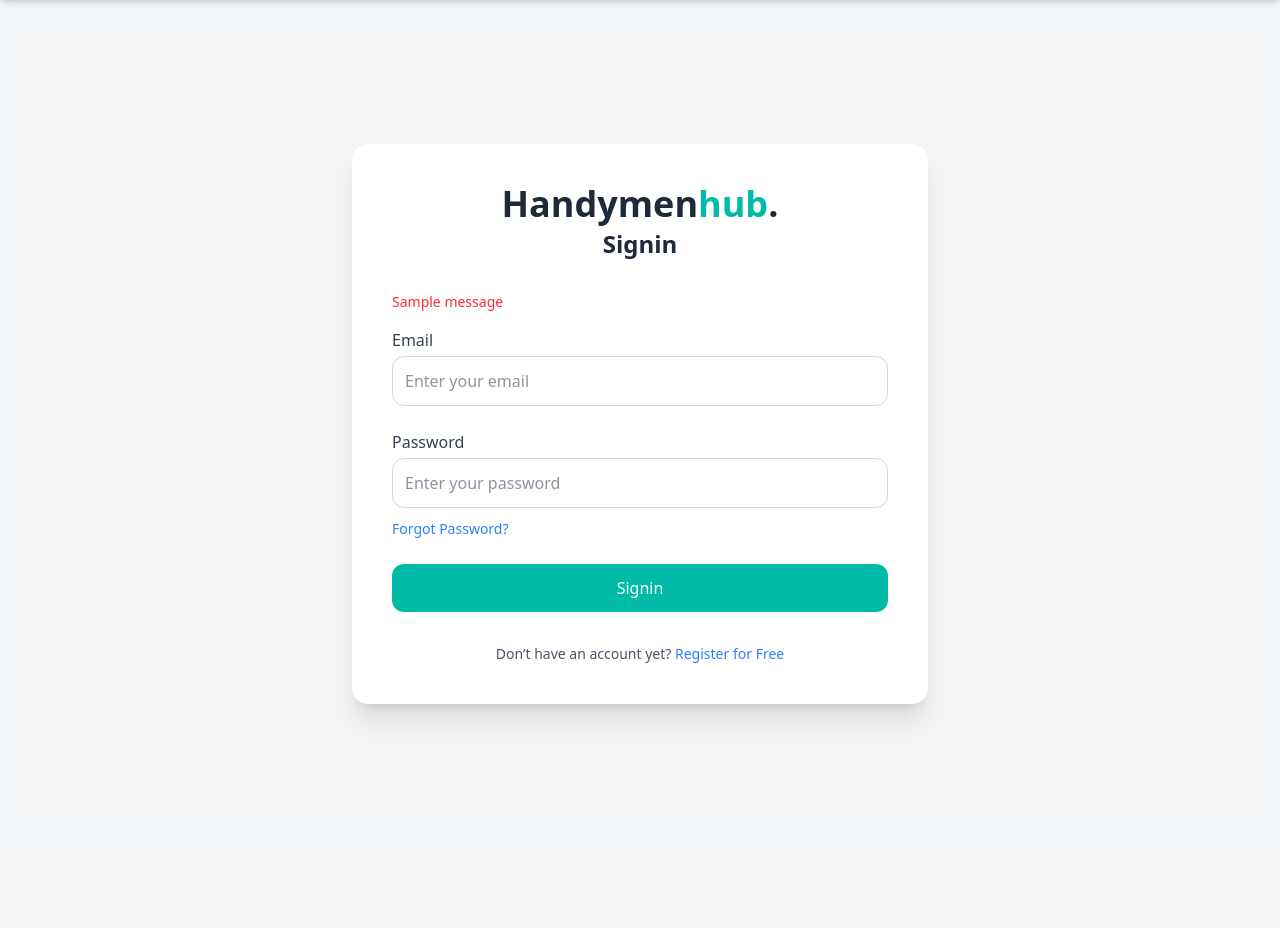
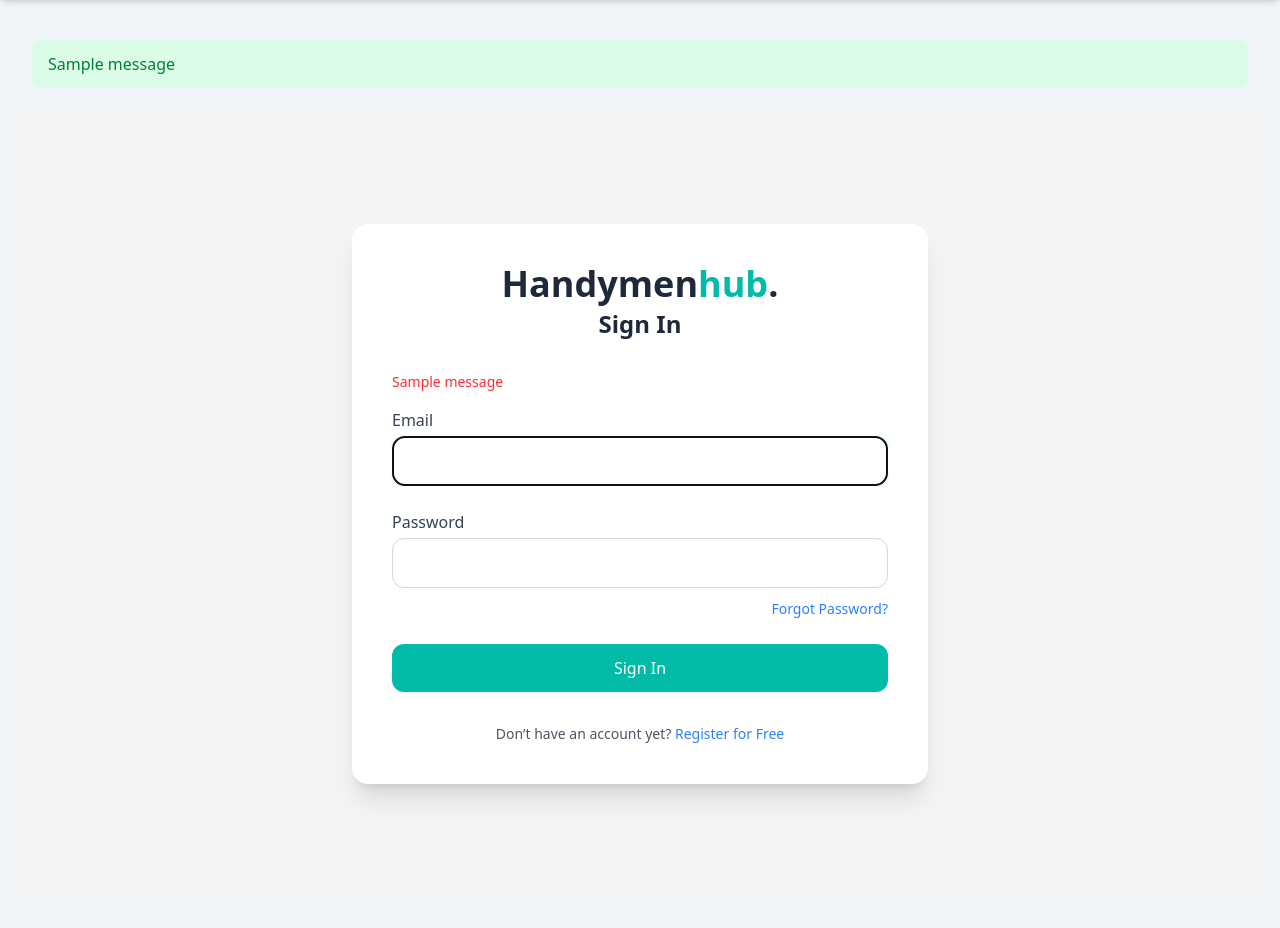
Before and after one commit to olugbengaakindele/handyhub, a Django app: page /login/ in a window 1280 px wide. Shown: the part 64-992 px from the top of the page. Before the commit the page ends 783 px from the top, so only its background shows below. Run offline with Django 5.2, Linux system fonts and the light colour scheme; tables that the repository leaves empty hold one stand-in row (values such as "Sample post"); one stand-in notice (Sample message) is shown; parts of the project's set-up code (start-up, migrations or seed data) failed here and were passed over; some libraries are stand-ins or nearby versions.

Commit message:
signin and register done

```diff
--- a/handyhub/users/templates/users/base.html
+++ b/handyhub/users/templates/users/base.html
@@ -89,6 +89,21 @@
 
 <!-- MAIN CONTENT -->
 <main class="max-w-7xl mx-auto py-6 px-4">
+  <!-- MESSAGES -->
+  <div class="max-w-7xl mx-auto px-4 mt-4">
+    {% if messages %}
+      {% for message in messages %}
+        <div class="mb-4 px-4 py-3 rounded-lg
+          {% if message.tags == 'error' %} bg-red-100 text-red-700 {% endif %}
+          {% if message.tags == 'success' %} bg-green-100 text-green-700 {% endif %}
+          {% if message.tags == 'warning' %} bg-yellow-100 text-yellow-700 {% endif %}
+          {% if message.tags == 'info' %} bg-blue-100 text-blue-700 {% endif %}
+        ">
+          {{ message }}
+        </div>
+      {% endfor %}
+    {% endif %}
+  </div>
   {% block body %}
   {% endblock %}
 </main>
--- a/handyhub/users/templates/users/login.html
+++ b/handyhub/users/templates/users/login.html
@@ -4,67 +4,70 @@
 {% load widget_tweaks %}
 
 {% block body %}
-<!-- Outer Container -->
-
-  <div class="min-h-screen bg-gray-100 flex items-center justify-center px-6">
+<div class="min-h-screen bg-gray-100 flex items-center justify-center px-6">
     <div class="w-full max-w-xl bg-white shadow-xl rounded-2xl p-10">
 
         <!-- Logo / Title -->
         <div class="text-center mb-8">
             <h1 class="text-4xl font-extrabold text-gray-800">Handymen<span class="text-teal-500">hub</span>.</h1>
-            <p class="text-2xl font-semibold mt-1 text-gray-800">Signin</p>
+            <p class="text-2xl font-semibold mt-1 text-gray-800">Sign In</p>
         </div>
 
         <!-- Login Form -->
         <form method="POST" class="space-y-6">
+            {% csrf_token %}
+
+            <!-- Non-field errors -->
+            {% if form.non_field_errors %}
+                <div class="mb-4">
+                    {% for error in form.non_field_errors %}
+                        <p class="text-red-500 text-sm">{{ error }}</p>
+                    {% endfor %}
+                </div>
+            {% endif %}
+
+            <!-- Messages -->
             {% if messages %}
                 <div class="mb-4">
                     {% for message in messages %}
                         <p class="text-red-500 text-sm">{{ message }}</p>
                     {% endfor %}
                 </div>
-                {% endif %}
-            {% csrf_token %}
+            {% endif %}
 
-            <!-- Email -->
+            <!-- Username / Email -->
             <div>
-                <label class="block text-gray-700 font-medium mb-1">Email</label>
-                {{ form.username|add_class:"w-full p-3 border border-gray-300 rounded-xl focus:ring focus:ring-teal-300" }}
+                <label class="block text-gray-700 font-medium mb-1" for="id_username">Email</label>
+                {{ form.username|add_class:"w-full p-3 border border-gray-300 rounded-xl focus:ring focus:ring-teal-300 focus:border-teal-500" }}
                 {% if form.username.errors %}
-                <p class="text-red-500 text-sm mt-1">{{ form.username.errors.0 }}</p>
+                    <p class="text-red-500 text-sm mt-1">{{ form.username.errors.0 }}</p>
                 {% endif %}
             </div>
 
             <!-- Password -->
             <div>
-                <label class="block text-gray-700 font-medium mb-1">Password</label>
-                {{ form.password|add_class:"w-full p-3 border border-gray-300 rounded-xl focus:ring focus:ring-teal-300" }}
+                <label class="block text-gray-700 font-medium mb-1" for="id_password">Password</label>
+                {{ form.password|add_class:"w-full p-3 border border-gray-300 rounded-xl focus:ring focus:ring-teal-300 focus:border-teal-500" }}
                 {% if form.password.errors %}
-                <p class="text-red-500 text-sm mt-1">{{ form.password.errors.0 }}</p>
+                    <p class="text-red-500 text-sm mt-1">{{ form.password.errors.0 }}</p>
                 {% endif %}
 
-                <!-- Forgot Password -->
-                <div class="mt-2">
+                <div class="mt-2 text-right">
                     <a href="#" class="text-sm text-blue-500 hover:underline">Forgot Password?</a>
                 </div>
             </div>
 
             <!-- Sign in Button -->
             <button type="submit" class="w-full bg-teal-500 text-white py-3 rounded-xl font-medium hover:bg-teal-600 transition">
-                Signin
+                Sign In
             </button>
         </form>
-
-
 
         <!-- Footer -->
         <p class="text-center text-sm text-gray-600 mt-8">
             Don’t have an account yet?
             <a href="{% url 'users:register' %}" class="text-blue-500 font-medium hover:underline">Register for Free</a>
         </p>
-
     </div>
 </div>
-
-
 {% endblock %}
--- a/handyhub/users/urls.py
+++ b/handyhub/users/urls.py
@@ -1,8 +1,7 @@
 from django.urls import path
 from . import views
 from django.contrib.auth import views as auth_view
-from .views import custom_login_view
-
+from django.contrib.auth.views import LoginView, LogoutView
 
 app_name  = "users"
 
@@ -10,7 +9,7 @@ urlpatterns = [
 
     path("", views.index, name="index"),
     path("register/", views.register, name="register"),
-    path("login/", custom_login_view, name="login"),
+    path('login/', LoginView.as_view(template_name='users/login.html'), name='login'),
     path("logout/", views.logmeout , name = 'logout'),
     path("profile/<int:userid>" , views.profile , name = 'profile'),
     path("userservice/<int:userid>", views.add_user_services, name = 'userservice'),
--- a/handyhub/users/views.py
+++ b/handyhub/users/views.py
@@ -30,51 +30,23 @@ def about(request):
 def register(request):
     form = UserRegisterForm(request.POST or None)
 
-    if request.method == "POST" :
+    if request.method == "POST":
         if form.is_valid():
             form.save()
             messages.success(request, "Registration successful.")
             return redirect("users:index")
         else:
-            messages.error(request, "There were errors in your form. Please fix them.")
-            return redirect("users:register")
-
+            # Do NOT redirect; just render the same template with form errors
+            messages.error(request, "Please fix the errors below.")
 
     context = {
         "form": form
     }
 
-    return render(request, "users/register.html" , context)
+    return render(request, "users/register.html", context)
 
 
-# custom login view
-def custom_login_view(request):
-    if request.method == "POST":
-        form = EmailLoginForm(request.POST)
-        if form.is_valid():
-            email = form.cleaned_data.get("username")  # email field in the form
-            password = form.cleaned_data.get("password")
 
-            # Look up user by email
-            try:
-                user_obj = User.objects.get(email=email)
-            except User.DoesNotExist:
-                messages.error(request, "User not found or profile does not exist.")
-                return render(request, "users/login.html", {"form": form})
-
-            # Authenticate using the username of that user
-            user = authenticate(username=user_obj.username, password=password)
-            if user is not None:
-                login(request, user)
-                return redirect("index")  # or your homepage
-            else:
-                messages.error(request, "Incorrect password.")
-        else:
-            messages.error(request, "Please enter a valid email and password.")
-    else:
-        form = EmailLoginForm()
-
-    return render(request, "users/login.html", {"form": form})
 
 @login_required
 def profile(request, userid):
```
